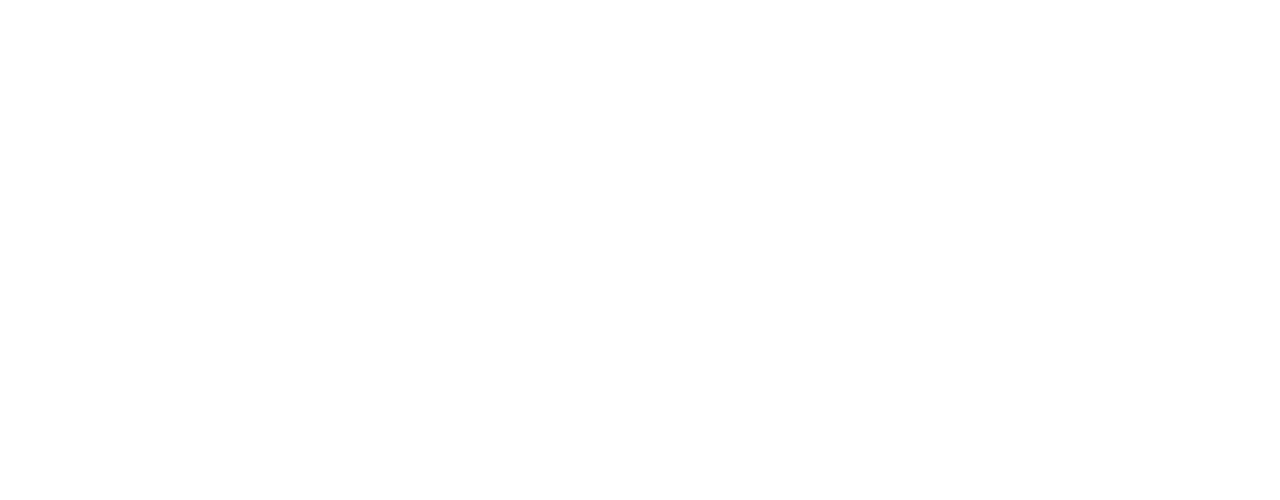
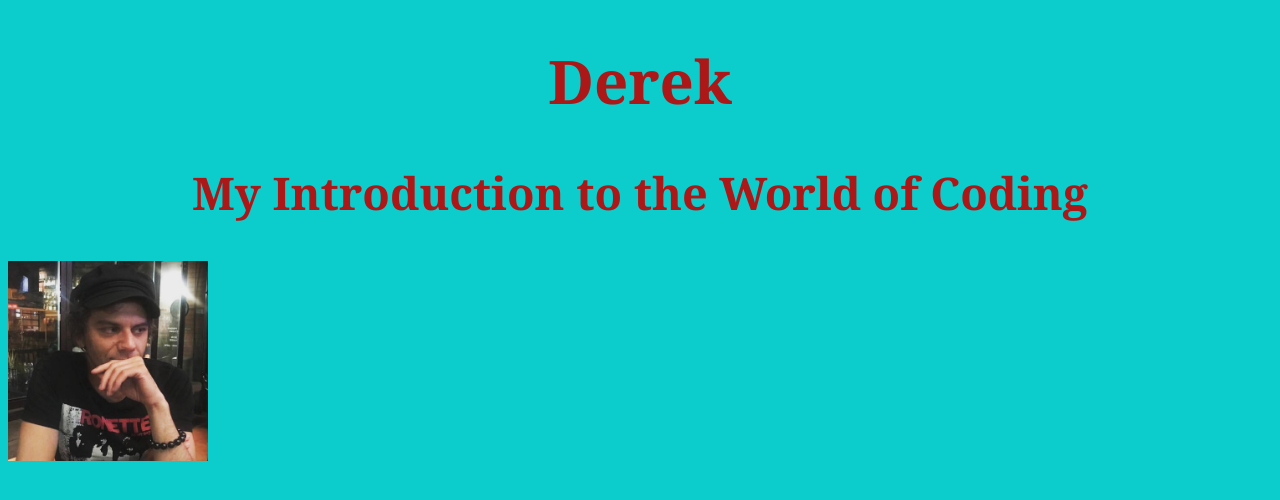
Before and after one commit to DerkLawrence/Independent-Project-Portfolio, a plain HTML site: page index.html in a window 1280 px wide. Drawn offline with Linux system fonts and the light colour scheme.

Commit message:
add image, background and font colors and center font

```diff
--- a/css/styles.css
+++ b/css/styles.css
@@ -0,0 +1,14 @@
+.head-1 {
+  Text-align: center;
+  font-family: georgia, serif;
+  color: rgba(185, 10, 10, 0.925);
+  font-size: 30px;
+}
+
+body {
+  background-color: rgb(13, 204, 204);
+}
+
+image {
+  border-radius: 50%;
+}
--- a/index.html
+++ b/index.html
@@ -1,7 +1,16 @@
 <!DOCTYPE html>
 <html lang="eng-US">
 <head>
+<title>Independent Project of Derek Lawrence</title>
   <link href="css/styles.css" rel="stylesheet" type="text/css">
 </head>
+<body>
+  <div class="head-1">
+  <h1>Derek</h1>
+  <h2>My Introduction to the World of Coding</h2>
+  </div>
+  <image src="img/glorp.jpg" alt="disguy" width="200" height="200">
+</body>
+
 
 </html>
```
Also changed, not shown: img/glorp.jpg (added).
